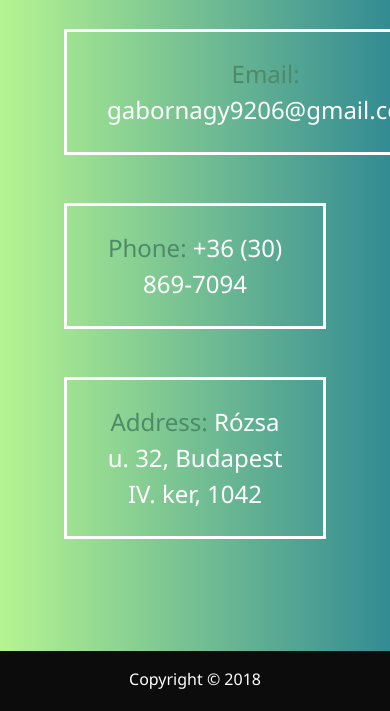
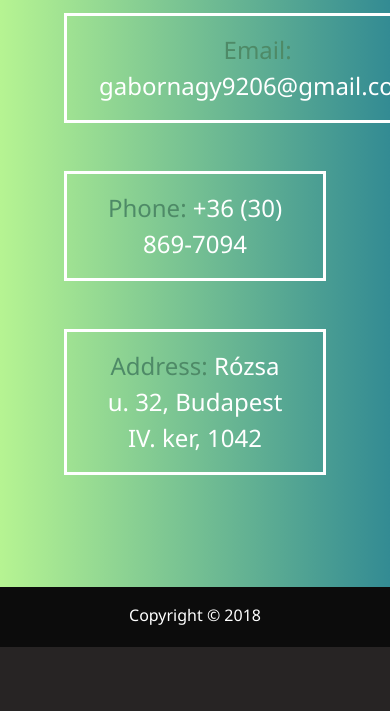
Before and after one commit to gabornagy9206/portfolio, a website: page dist/contact.html in a window 390 px wide. Shown: the part 321-1032 px from the top of the page. After the commit the page ends 968 px from the top, so only its background shows below. Drawn offline with Linux system fonts and the light colour scheme.

Commit message:
minor fixes

```diff
--- a/scss/_mobile.scss
+++ b/scss/_mobile.scss
@@ -68,11 +68,13 @@
 @include mediaSm {
 
   #about h1.lg-heading {
-    font-size: 5rem;
+    font-size: 4.5rem;
+    text-align: center;
   }
 
   .boxes div {
     font-size: 1.5rem;
+    padding: 1rem 2rem;
   }
 
   main#home h1 {
```
Also changed, not shown: dist/css/main.css.
